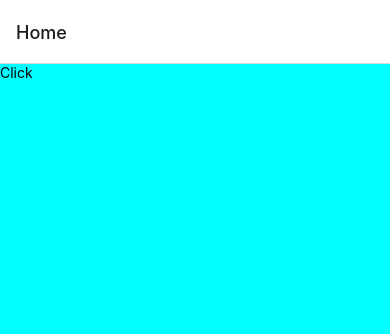
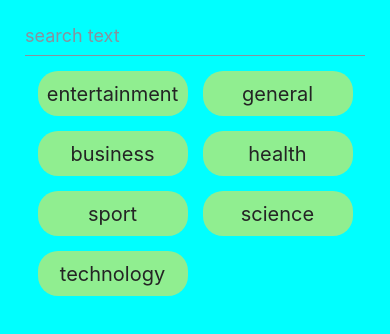
Before and after one commit to RobinBobin/aquant-news, a React Native app: screen / in a window 390 px wide. Shown: the top 334 px of the page. Built offline with nearby package versions, Linux system fonts and the light colour scheme.

Commit message:
Home screen:   1) Search text.   2) Categories.

```diff
--- a/App.js
+++ b/App.js
@@ -9,6 +9,11 @@
 import { NavigationContainer } from "@react-navigation/native";
 import { createStackNavigator } from '@react-navigation/stack';
 import React from "react";
+import { ThemeProvider } from "react-native-elements";
+import { SafeAreaProvider } from 'react-native-safe-area-context';
+import {
+  theme
+} from "./src/styles";
 import Article from "./src/screens/Article";
 import Home from "./src/screens/Home";
 
@@ -16,18 +21,30 @@ const Stack = createStackNavigator();
 
 const App = () => {
   return (
+    <ThemeProvider
+      theme={theme}
+    >
+      <SafeAreaProvider>
         <NavigationContainer>
           <Stack.Navigator>
             <Stack.Screen
               component={Home}
               name="Home"
+              options={{
+                headerShown: false
+              }}
             />
             <Stack.Screen
               component={Article}
               name="Article"
+              options={{
+                title: ""
+              }}
             />
           </Stack.Navigator>
         </NavigationContainer>
+      </SafeAreaProvider>
+    </ThemeProvider>
   );
 };
 
--- a/package.json
+++ b/package.json
@@ -14,9 +14,11 @@
     "@react-navigation/stack": "^6.0.11",
     "react": "17.0.2",
     "react-native": "0.66.4",
+    "react-native-elements": "^3.4.2",
     "react-native-gesture-handler": "^2.1.0",
     "react-native-safe-area-context": "^3.3.2",
-    "react-native-screens": "^3.10.1"
+    "react-native-screens": "^3.10.1",
+    "react-native-vector-icons": "^9.0.0"
   },
   "devDependencies": {
     "@babel/core": "^7.12.9",
--- /dev/null
+++ b/src/components/CategoryButton.js
@@ -0,0 +1,54 @@
+import React, {
+  useCallback,
+  useState
+} from "react";
+import {
+  StyleSheet,
+  TouchableOpacity,
+  View
+} from "react-native";
+import {
+  Text
+} from "react-native-elements";
+
+export default function CategoryButton({
+  addStartMargin,
+  name,
+  onPress,
+  title
+}) {
+  const onPressInner = useCallback(() => {
+    setChecked(previous => {
+      const newChecked = !previous;
+
+      if (onPress) {
+        onPress(newChecked, name);
+      }
+
+      return newChecked;
+    });
+  }, [name, onPress]);
+
+  const [checked, setChecked] = useState(false);
+
+  return (
+    <TouchableOpacity
+      activeOpacity={0.5}
+      onPress={onPressInner}
+      style={{
+        alignItems: "center",
+        backgroundColor: "lightgreen",
+        borderRadius: 20,
+        borderWidth: StyleSheet.hairlineWidth * (checked ? 2 : 0),
+        height: 45,
+        justifyContent: "center",
+        marginStart: addStartMargin ? 15 : undefined,
+        minWidth: 150
+      }}
+    >
+      <Text>
+        {title}
+      </Text>
+    </TouchableOpacity>
+  );
+};
--- /dev/null
+++ b/src/components/CategoryButtons.js
@@ -0,0 +1,58 @@
+import React, {
+  useCallback,
+  useMemo
+} from "react";
+import {
+  View
+} from "react-native";
+import CategoryButton from "./CategoryButton";
+import {
+  marginPadding
+} from "../styles";
+
+export default function CategoryButtons({categories, columnCount, onPress}) {
+  const ui = useMemo(() => {
+    const rows = Array(Math.ceil(categories.length / columnCount));
+    let sliceIndex = 0;
+
+    for (let rowIndex = 0; rowIndex < rows.length; ++rowIndex) {
+      const cats = categories
+        .slice(sliceIndex, sliceIndex + columnCount)
+        .map((category, categoryIndex) => (
+          <CategoryButton
+            addStartMargin={categoryIndex % columnCount}
+            key={categoryIndex}
+            name={category.name}
+            onPress={onPress}
+            title={category.title}
+          />
+        ));
+
+      sliceIndex += columnCount;
+      rows[rowIndex] = (
+        <View
+          key={rowIndex}
+          style={{
+            flexDirection: "row",
+            marginTop: rowIndex ? marginPadding : undefined
+          }}
+        >
+          {cats}
+        </View>
+      );
+    }
+
+    return rows;
+  }, [categories, columnCount, onPress]);
+
+  return (
+    <View
+      style={{
+        alignSelf: "center",
+        marginTop: marginPadding
+      }}
+    >
+      {ui}
+    </View>
+  );
+};
--- a/src/screens/Home.js
+++ b/src/screens/Home.js
@@ -1,24 +1,68 @@
-import React from "react";
+import React, {
+  useCallback,
+  useRef,
+  useState
+} from "react";
 import {
-  Text,
+  FlatList,
+  StyleSheet,
   View
 } from "react-native";
+import {
+  Input
+} from "react-native-elements";
+import {
+  marginPadding
+} from "../styles";
+import CategoryButtons from "../components/CategoryButtons";
 
 export default function Home({navigation}) {
+  const onPressCategory = useCallback((isChecked, name) => {
+    if (isChecked) {
+      checkedCategories.add(name);
+    } else {
+      checkedCategories.delete(name);
+    }
+
+    console.log(checkedCategories);
+  }, []);
+
+  const checkedCategories = useRef(new Set()).current;
+
+  const [categories] = useState(() => [
+    "entertainment",
+    "general",
+    "business",
+    "health",
+    "sport",
+    "science",
+    "technology"
+  ].map(category => ({
+    name: category,
+    title: category
+  })));
+
   return (
     <View
-      style={{
-        backgroundColor: "cyan",
-        flex: 1
-      }}
+      style={styles.container}
     >
-      <Text
-        onPress={() => {
-          navigation.navigate("Article")
-        }}
-      >
-        Click
-      </Text>
+      <Input
+        placeholder={"search text"}
+        renderErrorMessage={false}
+      />
+      <CategoryButtons
+        categories={categories}
+        columnCount={2}
+        onPress={onPressCategory}
+      />
     </View>
   );
 };
+
+const styles = StyleSheet.create({
+  container: {
+    backgroundColor: "cyan",
+    flex: 1,
+    padding: marginPadding
+  }
+});
--- /dev/null
+++ b/src/styles.js
@@ -0,0 +1,9 @@
+export const marginPadding = 15;
+
+export const theme = {
+  Text: {
+    style: {
+      fontSize: 20
+    }
+  }
+};
```
Also changed, not shown: src/components/CategoryButtonRow.js (added, +39 -0 lines), 1 other file (tests, documents, lock files or other folders). Lines whose indentation alone changed are shown as unchanged.
